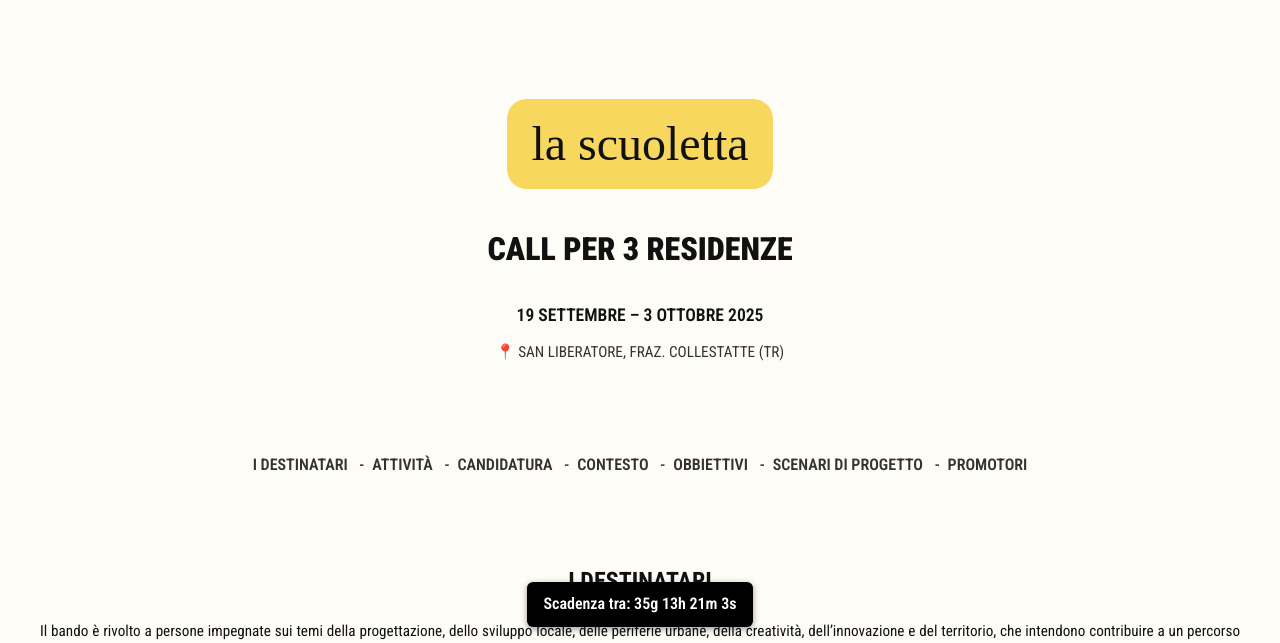
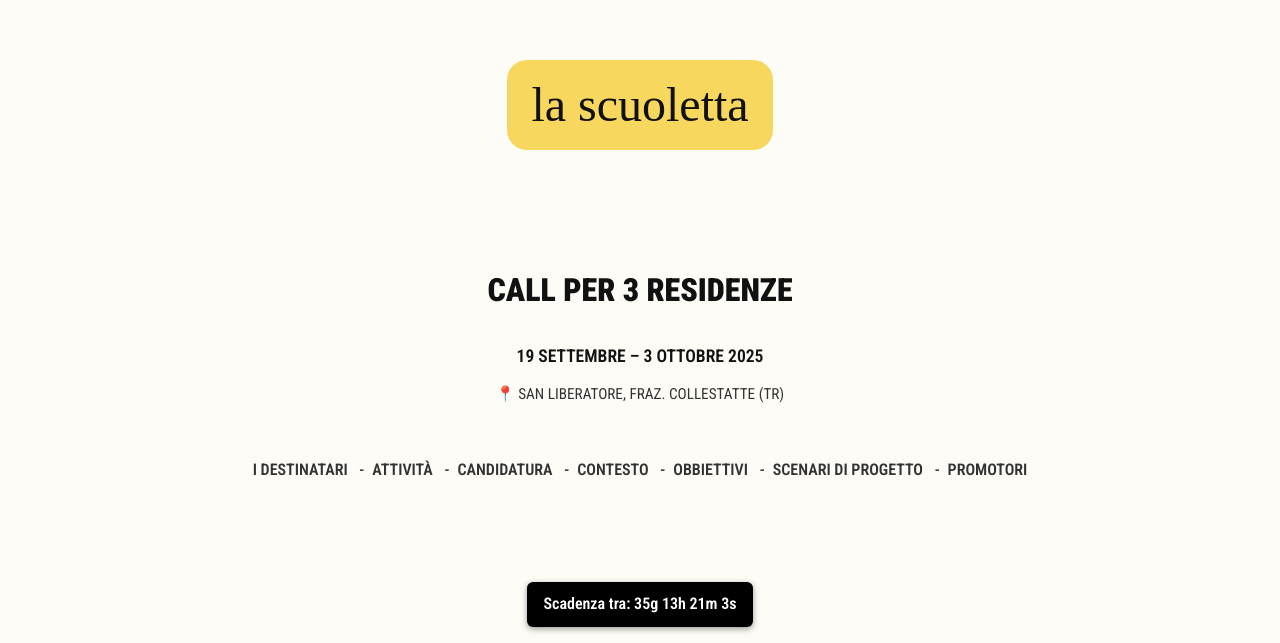
Before and after one commit to kiracolci/Lascuoletta, a React (Vite) app: page / in a window 1280 px wide. Shown: the part 157-800 px from the top of the page. Built offline with nearby package versions, Linux system fonts and the light colour scheme; a web font is replaced by a local one.

Commit message:
Update section text / fix styles

```diff
--- a/src/App.css
+++ b/src/App.css
@@ -25,11 +25,12 @@ body {
   border-radius: 20px;
   font-family: 'Playfair', serif;
   font-size: 3rem;
+  margin-top: -10rem;
 }
 
 h1 {
   font-weight: 900;
-  margin-top: 2rem;
+  margin-top: 7rem;
   font-size: 2rem; /* was 2rem */
 }
 
@@ -50,7 +51,8 @@ nav {
   color: #333;
   font-size: 1rem;
   font-weight: 500;
-  margin-top: 5.3rem;
+  margin-top: 3rem;
+  margin-bottom: 7rem;
   text-align: center;
 }
 
```
